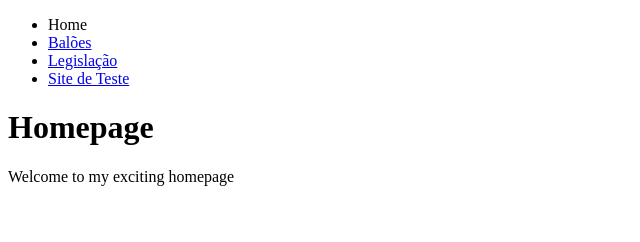
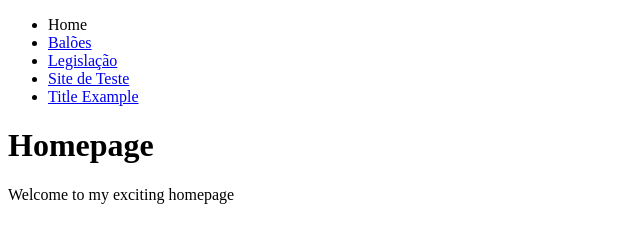
Before and after one commit to henriqueprass/henriqueprass.github.io, a plain HTML site: page index.html in a window 1280 px wide. Shown: the whole page, without its empty margins (0-640 px from the left). Drawn offline with Linux system fonts and the light colour scheme.

Commit message:
Add files via upload

```diff
--- a/index.html
+++ b/index.html
@@ -12,6 +12,7 @@
 			<li><a href="https://henriqueprass.github.io/baloes">Balões</a></li>
 			<li><a href="https://henriqueprass.github.io/legislacao">Legislação</a></li>
 			<li><a href="https://henriqueprass.github.io/test-site/">Site de Teste</a></li>
+			<li><a href="https://henriqueprass.github.io/title-example.html">Title Example</a></li>
 		</ul>
 
     <h1>Homepage</h1>
```
